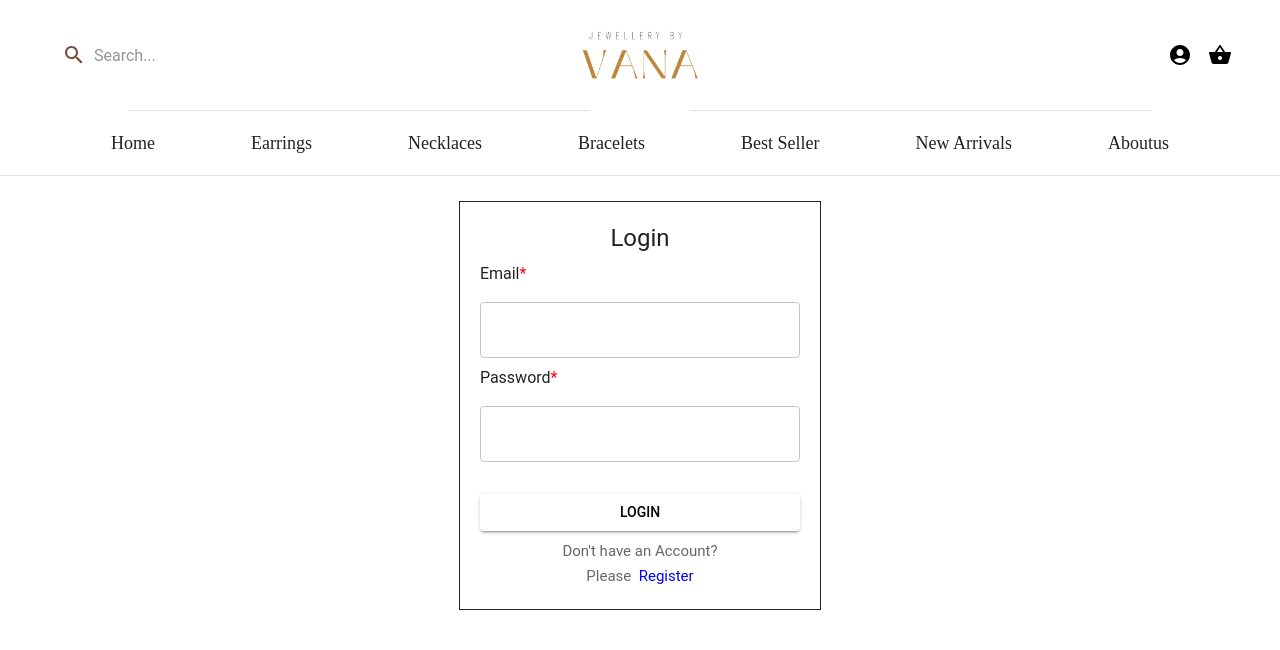
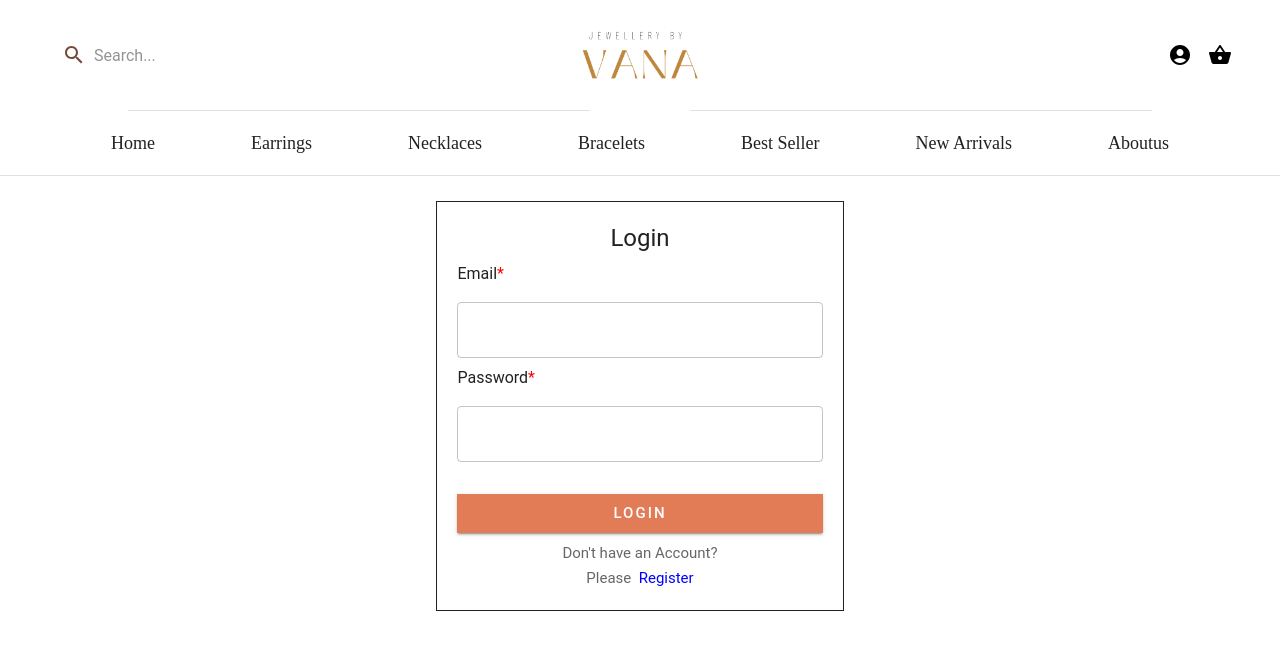
Before and after one commit to TamtreePvtLtd/TAMTREE_VANA_UserPortal, a React app: page /login in a window 1280 px wide. Shown: the top 650 px of the page. Built offline with nearby package versions, Linux system fonts and the light colour scheme; no server answers; the HTML template or start-up script is replaced by a standard one.

Commit message:
width changes in signup

```diff
--- a/src/common/Login.tsx
+++ b/src/common/Login.tsx
@@ -151,10 +151,20 @@ await LoginCredentials(data)
             />
             <Button
               variant="contained"
-              color="primary"
-              fullWidth
-              sx={{ marginTop: 3 }}
-              type="submit"
+              sx={{
+                  backgroundColor: "#e17c57",
+                  marginTop:3,
+                  color: "white",
+                  letterSpacing: "2px",
+                borderRadius: 0,
+                paddingX: 4,
+                  fontSize:"15px",
+                  '&:hover': {
+                      backgroundColor: "#f2733d"
+
+                  }
+              }}
+           fullWidth type="submit"
             >
               Login
             </Button>
--- a/src/common/Signup.tsx
+++ b/src/common/Signup.tsx
@@ -110,11 +110,12 @@ function Signup({ onSign, requiredHeading, onRegisterLinkClick }: SignProps) {
       sx={{
         width: "50%",
         border: "1px solid",
-        marginY: "20px",
+        marginY: "40px",
         padding: "10px",
         boxShadow: "0 4px 6px rgba(0, 0, 0, 0.1)",
       }}
     >
+      <Box sx={{p: "10px",}}>
       {requiredHeading && (
         <Typography
           variant="h5"
@@ -226,7 +227,21 @@ function Signup({ onSign, requiredHeading, onRegisterLinkClick }: SignProps) {
             />
           </Box>
         </Box>
-        <Button variant="contained" fullWidth type="submit">
+        <Button
+    variant="contained"
+    sx={{
+        backgroundColor: "#e17c57",
+        color: "white",
+        letterSpacing: "2px",
+      borderRadius: 0,
+      paddingX: 4,
+        fontSize:"15px",
+        '&:hover': {
+            backgroundColor: "#f2733d"
+
+        }
+    }}
+ fullWidth type="submit">
           Sign up
         </Button>
         <FormHelperText
@@ -248,6 +263,7 @@ function Signup({ onSign, requiredHeading, onRegisterLinkClick }: SignProps) {
           </Box>
         </FormHelperText>
       </form>
+      </Box>
     </Container>
   );
 }
```
